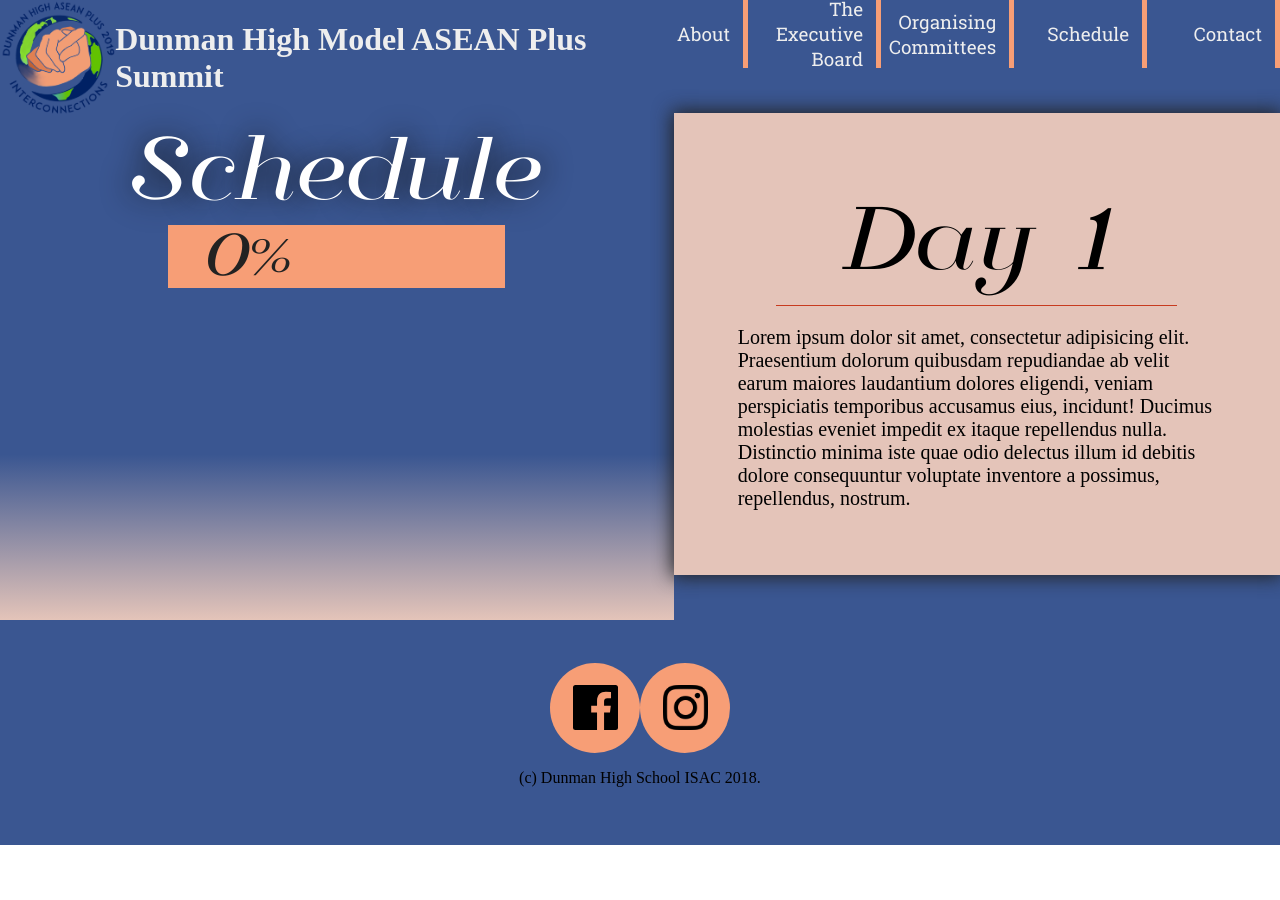
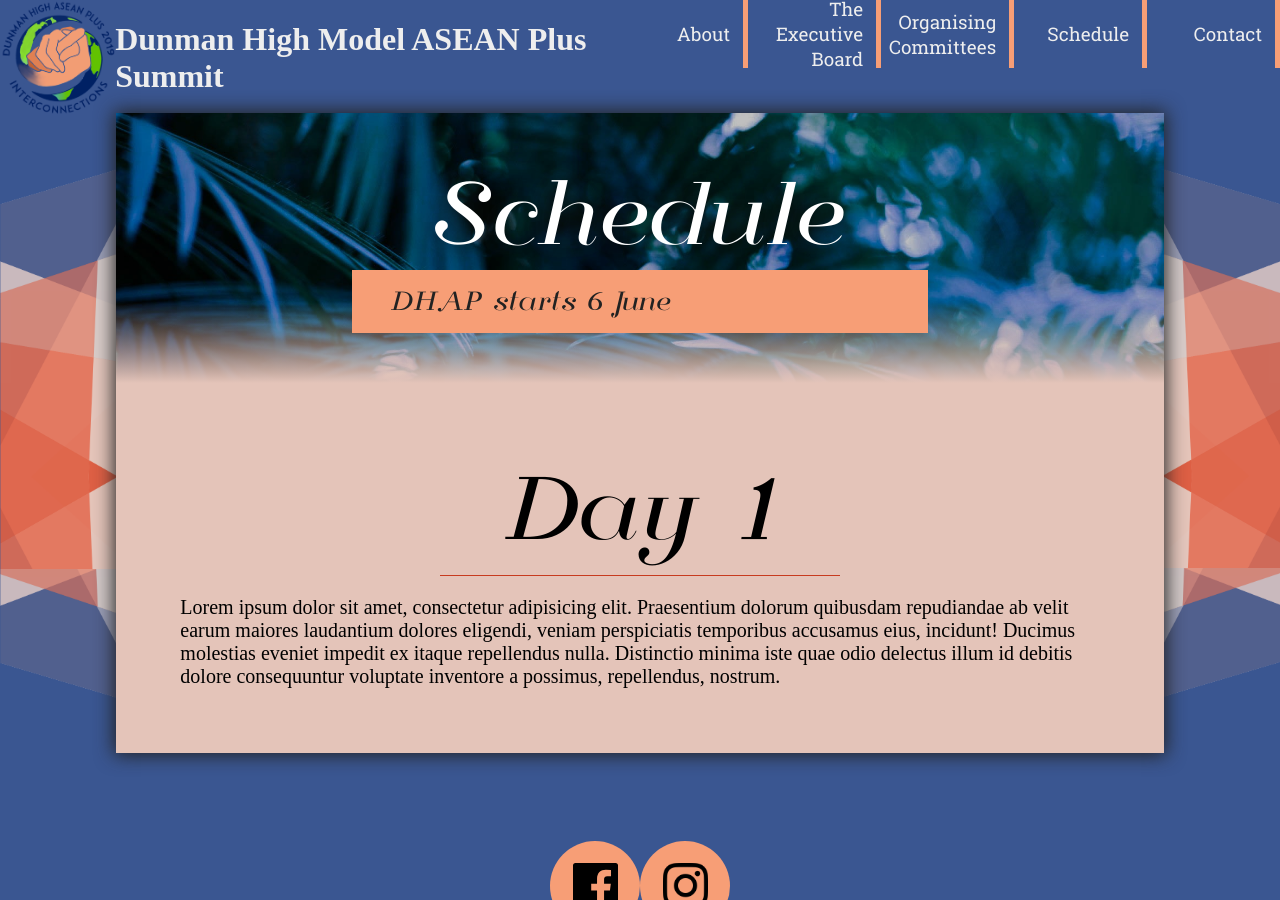
Before and after one commit to kaine119/dhap-2019, a Jekyll site: the page built from schedule.html, in a window 1280 px wide and 900 px high. Built offline with Jekyll 4.4.1, drawn with Linux system fonts in a browser that asks for light colours.

Commit message:
Redo schedule page

```diff
--- a/assets/css/schedule.css
+++ b/assets/css/schedule.css
@@ -1,5 +1,5 @@
 #progressbar {
-    width: 50%;
+    width: 45vw;
     height: 7vmin;
     color: #222;
     background: var(--accent1);
@@ -43,4 +43,5 @@
     font-size: 7vmin;
     padding-left: 3vw;
     padding-right: 3vw;
+    min-width: 50vw;
 }
--- a/assets/js/schedule.js
+++ b/assets/js/schedule.js
@@ -14,7 +14,8 @@
     progressText.innerText = "100%";
   } else if (now < startTime) {
     progressBar.style.width = "0%";
-    progressText.innerText = "0%"
+    progressText.style.fontSize = "20pt";
+    progressText.innerText = "DHAP starts 6 June"
   } else {
     let currentProgress = now - startTime;
     let percent = Math.floor(currentProgress / totalProgress * 100);
--- a/schedule.html
+++ b/schedule.html
@@ -22,8 +22,6 @@
 
 {% include titlebar.html title=page.title extra_content=progressbar %}
 
-<article class="content">
 <div class="content__background"></div>
 <h1>Day 1</h1>
 <p>Lorem ipsum dolor sit amet, consectetur adipisicing elit. Praesentium dolorum quibusdam repudiandae ab velit earum maiores laudantium dolores eligendi, veniam perspiciatis temporibus accusamus eius, incidunt! Ducimus molestias eveniet impedit ex itaque repellendus nulla. Distinctio minima iste quae odio delectus illum id debitis dolore consequuntur voluptate inventore a possimus, repellendus, nostrum.</p>
-</article>
```
Also changed, not shown: other parts of schedule.html (+1 -1 lines). Lines whose indentation alone changed are shown as unchanged.
